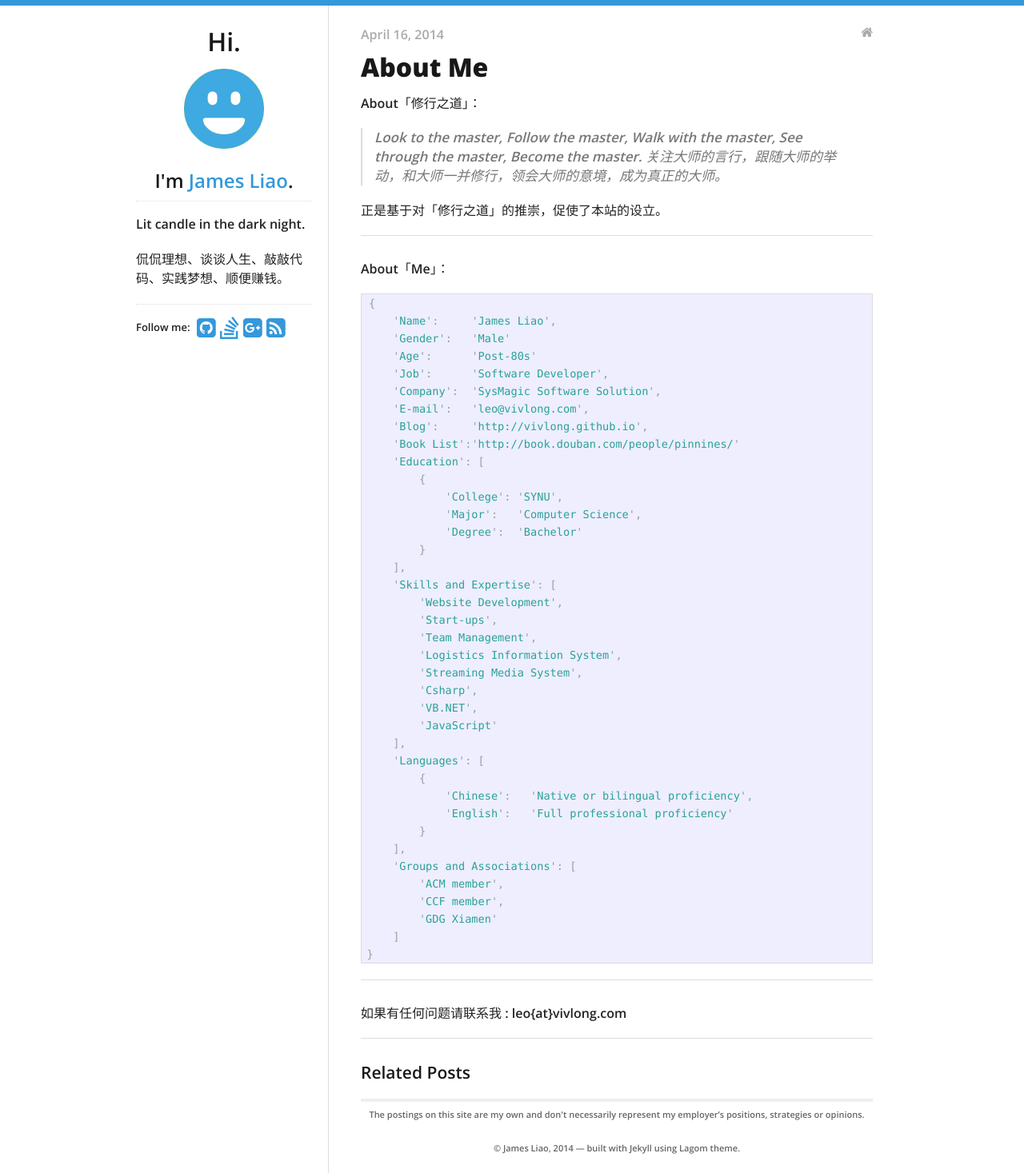
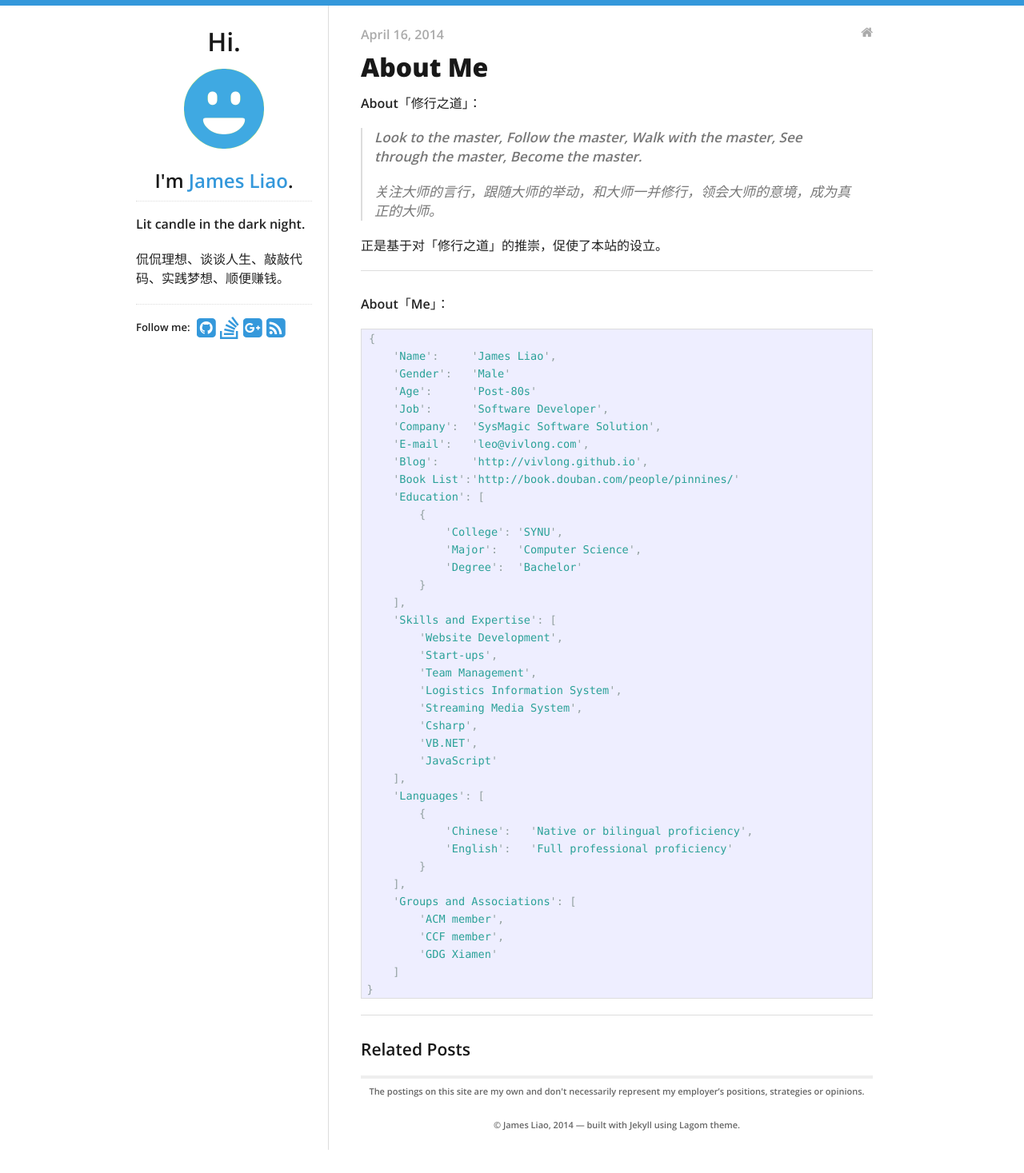
Before and after one commit to vivlong/vivlong.github.io, a Jekyll site: the page built from _posts/2014-04-16-About-Me.md, in a window 1280 px wide. Shown: the whole page at 80% size. Built offline with Jekyll 4.4.1, drawn with Linux system fonts in a browser that asks for light colours; nearby versions of some CDN libraries; Markdown is read by kramdown in place of the engine named in the settings; after the commit the page ends 1438 px from its top, so only the background shows below that.

Commit message:
Update 2014-04-16-About-Me.md

```diff
--- a/_posts/2014-04-16-About-Me.md
+++ b/_posts/2014-04-16-About-Me.md
@@ -8,6 +8,7 @@ categories:
 About「修行之道」：
 
 > Look to the master, Follow the master, Walk with the master, See through the master, Become the master.
+>
 > 关注大师的言行，跟随大师的举动，和大师一并修行，领会大师的意境，成为真正的大师。
 
 正是基于对「修行之道」的推崇，促使了本站的设立。
@@ -58,7 +59,3 @@ About「Me」：
 {% endhighlight %}
 
 ---
-
-如果有任何问题请联系我 : leo{at}vivlong.com
-
----
```
